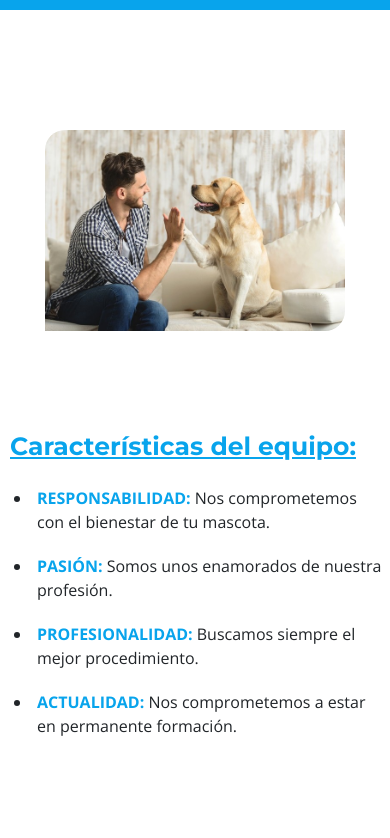
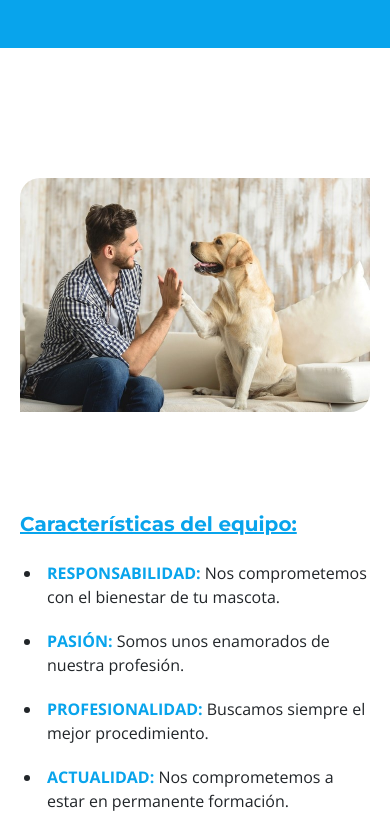
Before and after one commit to marcoslabourdette/PFLabourdette, a website: page pages/nosotros.html in a window 390 px wide. Shown: the part 926-1764 px from the top of the page. Drawn offline with nearby package versions, Linux system fonts and the light colour scheme.

Commit message:
cambio final

```diff
--- a/scss/views/_queries.scss
+++ b/scss/views/_queries.scss
@@ -83,11 +83,17 @@
     }
 @media screen and (max-width:420px){
     .nosotroscontenido img{
-        width: 300px;
+        width: 350px;
     }
-    .nosotroscaracteristicas img{
-        width: 300px;
-    }footer{
+    .nosotroscaracteristicas{
+    h3{
+     font-size:20px;
+    }
+    padding: 10px;
+    img{width: 350px;
+      }
+    }
+    footer{
         height: 520px;
         .redes-sociales a{
             padding-right: 30px;
```
Also changed, not shown: css/styles.css.
